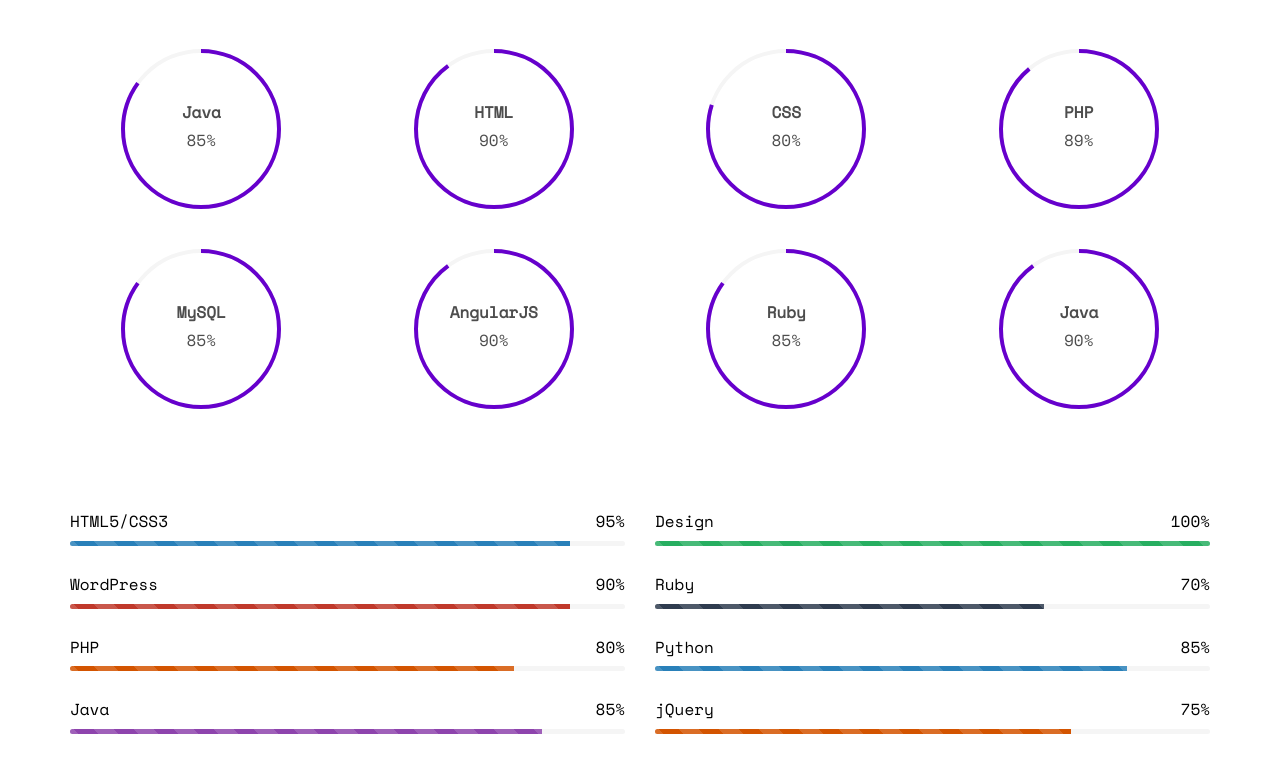
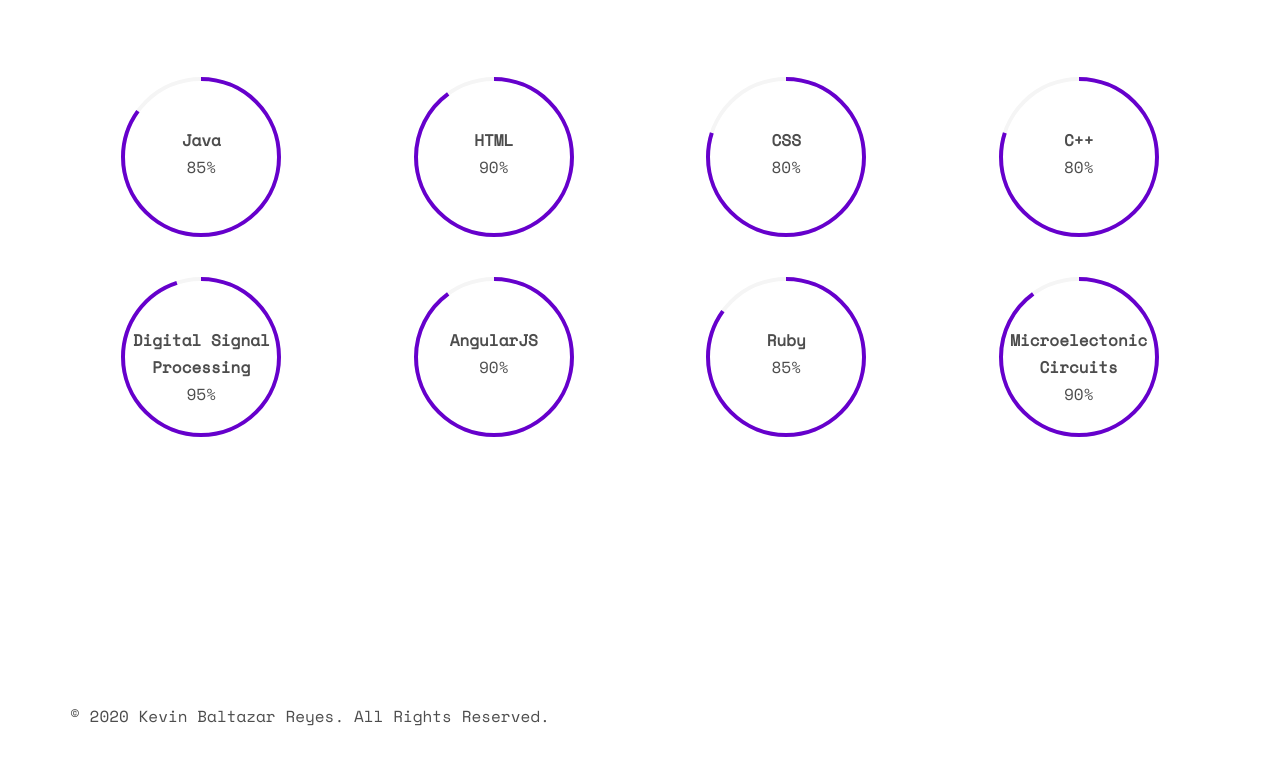
Before and after one commit to kay-rey/NewPortfolioSite, a plain HTML site: page purple/index.html in a window 1280 px wide. Shown: the part 4952-5720 px from the top of the page. Drawn offline with nearby package versions, Linux system fonts and the light colour scheme; some packages are replaced by stand-ins of ours; files whose address does not match are found by name.

Commit message:
Update index.html
deleted horizontal skills

```diff
--- a/purple/index.html
+++ b/purple/index.html
@@ -200,7 +200,7 @@
                                 </span>
                                 <div class="feature-copy">
                                     <h3>Software Engineering</h3>
-                                    <p>Facilis ipsum reprehenderit nemo molestias. Aut cum mollitia reprehenderit.</p>
+                                    <p>Passionate and knowledgable about the whole software production and maintance process.</p>
                                 </div>
                             </div>
                         </div>
@@ -261,11 +261,11 @@
                         <div class="col-md-4 text-center">
                             <div class="feature-left">
                                 <span class="icon">
-                                    <i class="icon-chat"></i>
+                                    <i class="icon-heart"></i>
                                 </span>
                                 <div class="feature-copy">
-                                    <h3>Support</h3>
-                                    <p>Facilis ipsum reprehenderit nemo molestias. Aut cum mollitia reprehenderit.</p>
+                                    <h3>Health</h3>
+                                    <p>Advocate of personal health, whther it be mental or physical health. Passionate about meditation as well as nutrition and exercising.</p>
                                 </div>
                             </div>
                         </div>
@@ -292,10 +292,10 @@
                         <div class="chart" data-percent="80"><span><strong>CSS</strong>80%</span></div>
                     </div>
                     <div class="col-md-3 col-sm-6 col-xs-12 text-center">
-                        <div class="chart" data-percent="89"><span><strong>PHP</strong>89%</span></div>
+                        <div class="chart" data-percent="80"><span><strong>C++</strong>80%</span></div>
                     </div>
                     <div class="col-md-3 col-sm-6 col-xs-12 text-center">
-                        <div class="chart" data-percent="85"><span><strong>MySQL</strong>85%</span></div>
+                        <div class="chart" data-percent="95"><span><strong>Digital Signal Processing</strong>95%</span></div>
                     </div>
                     <div class="col-md-3 col-sm-6 col-xs-12 text-center">
                         <div class="chart" data-percent="90"><span><strong>AngularJS</strong>90%</span></div>
@@ -304,69 +304,7 @@
                         <div class="chart" data-percent="85"><span><strong>Ruby</strong>85%</span></div>
                     </div>
                     <div class="col-md-3 col-sm-6 col-xs-12 text-center">
-                        <div class="chart" data-percent="90"><span><strong>Java</strong>90%</span></div>
-                    </div>
-                </div>
-                <div class="row">
-                    <div class="col-md-6">
-                        <div class="progress-wrap">
-                            <h3><span class="name-left">HTML5/CSS3</span><span class="value-right">95%</span></h3>
-                            <div class="progress">
-                                <div class="progress-bar progress-bar-1 progress-bar-striped active" role="progressbar" aria-valuenow="90" aria-valuemin="0" aria-valuemax="100" style="width:90%">
-                                </div>
-                            </div>
-                        </div>
-                        <div class="progress-wrap">
-                            <h3><span class="name-left">WordPress</span><span class="value-right">90%</span></h3>
-                            <div class="progress">
-                                <div class="progress-bar progress-bar-2 progress-bar-striped active" role="progressbar" aria-valuenow="90" aria-valuemin="0" aria-valuemax="100" style="width:90%">
-                                </div>
-                            </div>
-                        </div>
-                        <div class="progress-wrap">
-                            <h3><span class="name-left">PHP</span><span class="value-right">80%</span></h3>
-                            <div class="progress">
-                                <div class="progress-bar progress-bar-3 progress-bar-striped active" role="progressbar" aria-valuenow="80" aria-valuemin="0" aria-valuemax="100" style="width:80%">
-                                </div>
-                            </div>
-                        </div>
-                        <div class="progress-wrap">
-                            <h3><span class="name-left">Java</span><span class="value-right">85%</span></h3>
-                            <div class="progress">
-                                <div class="progress-bar progress-bar-4 progress-bar-striped active" role="progressbar" aria-valuenow="85" aria-valuemin="0" aria-valuemax="100" style="width:85%">
-                                </div>
-                            </div>
-                        </div>
-                    </div>
-                    <div class="col-md-6">
-                        <div class="progress-wrap">
-                            <h3><span class="name-left">Design</span><span class="value-right">100%</span></h3>
-                            <div class="progress">
-                                <div class="progress-bar progress-bar-5 progress-bar-striped active" role="progressbar" aria-valuenow="100" aria-valuemin="0" aria-valuemax="100" style="width:100%">
-                                </div>
-                            </div>
-                        </div>
-                        <div class="progress-wrap">
-                            <h3><span class="name-left">Ruby</span><span class="value-right">70%</span></h3>
-                            <div class="progress">
-                                <div class="progress-bar progress-bar-striped active" role="progressbar" aria-valuenow="70" aria-valuemin="0" aria-valuemax="100" style="width:70%">
-                                </div>
-                            </div>
-                        </div>
-                        <div class="progress-wrap">
-                            <h3><span class="name-left">Python</span><span class="value-right">85%</span></h3>
-                            <div class="progress">
-                                <div class="progress-bar progress-bar-1 progress-bar-striped active" role="progressbar" aria-valuenow="85" aria-valuemin="0" aria-valuemax="100" style="width:85%">
-                                </div>
-                            </div>
-                        </div>
-                        <div class="progress-wrap">
-                            <h3><span class="name-left">jQuery</span><span class="value-right">75%</span></h3>
-                            <div class="progress">
-                                <div class="progress-bar progress-bar-3 progress-bar-striped active" role="progressbar" aria-valuenow="75" aria-valuemin="0" aria-valuemax="100" style="width:75%">
-                                </div>
-                            </div>
-                        </div>
+                        <div class="chart" data-percent="90"><span><strong>Microelectonic Circuits</strong>90%</span></div>
                     </div>
                 </div>
             </div>
```
